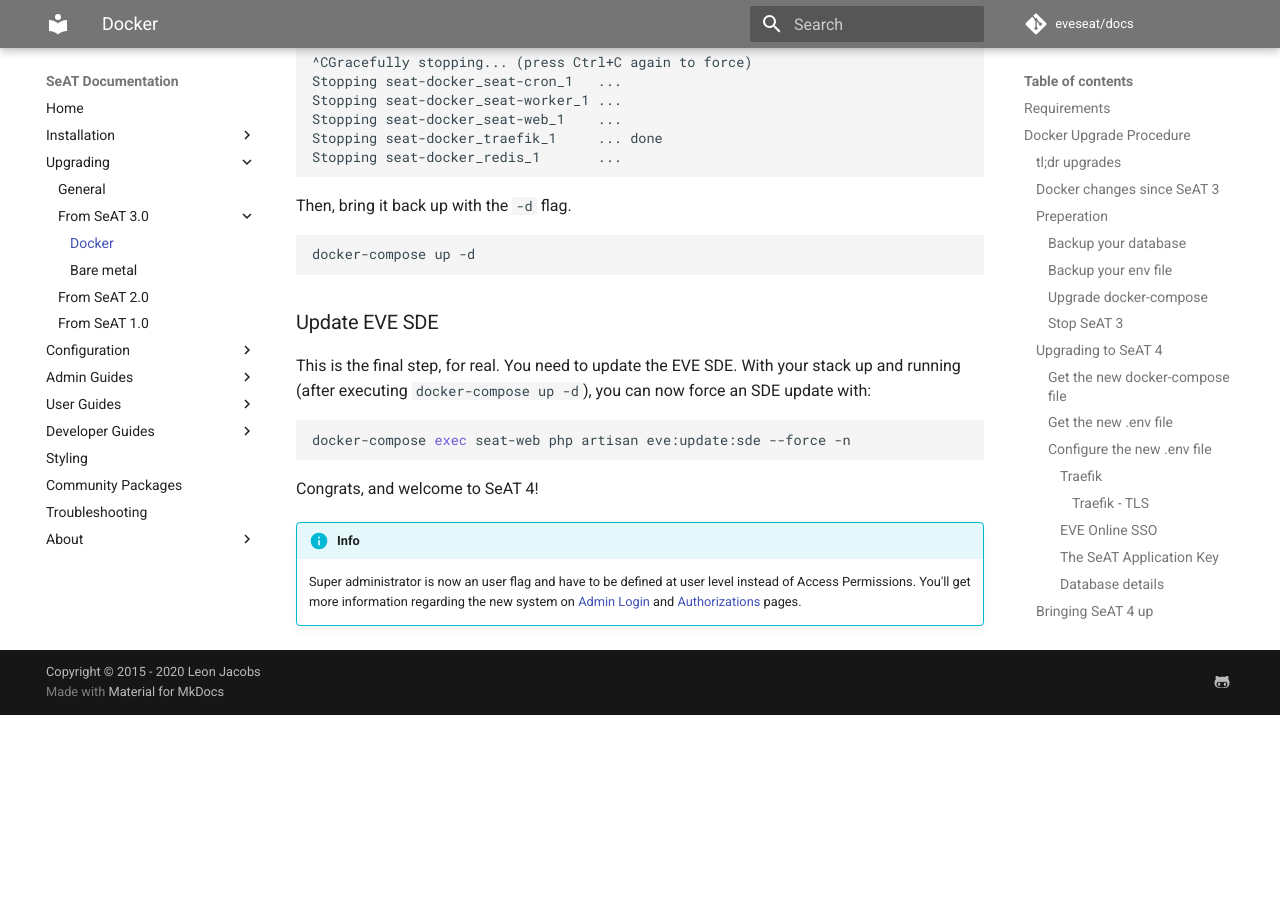
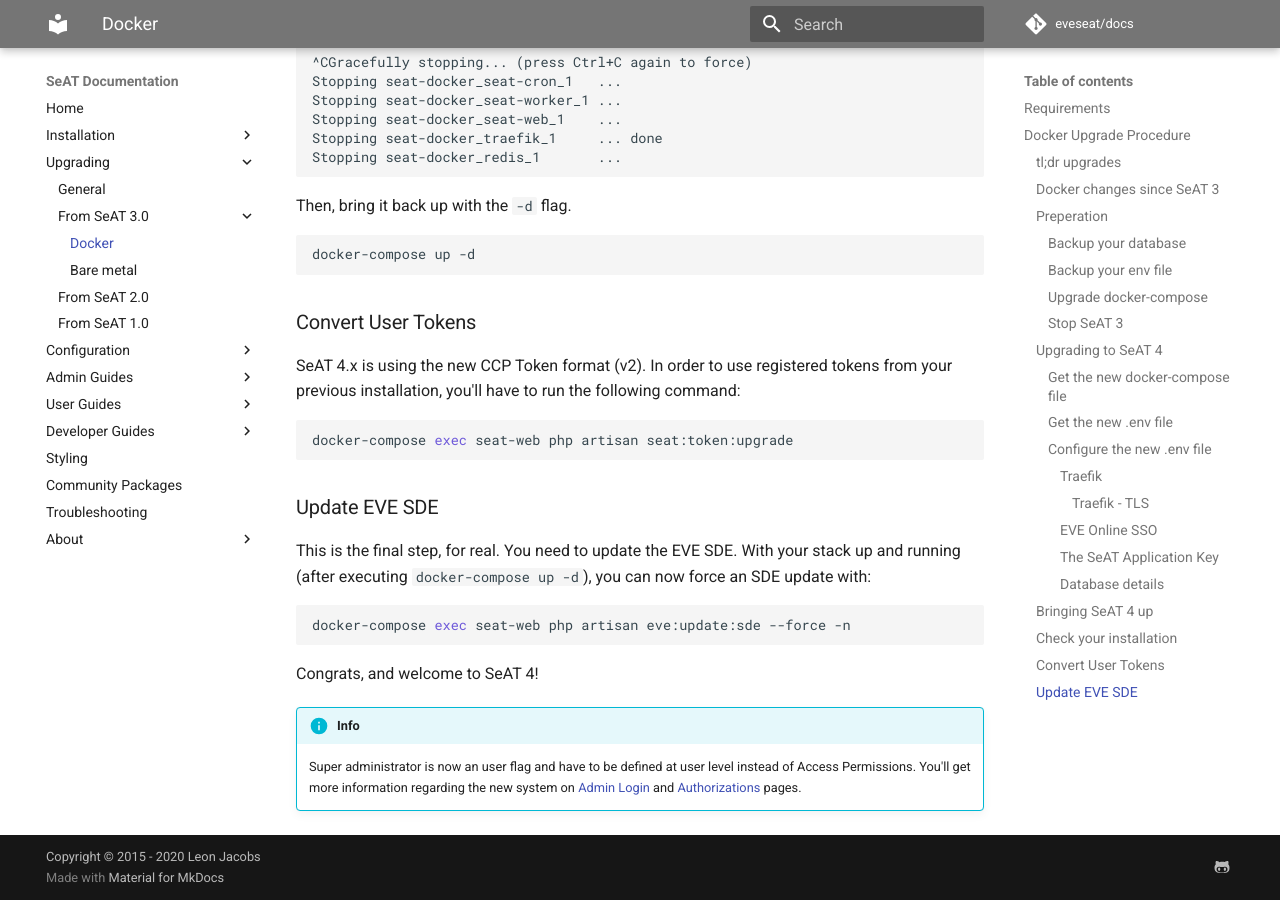
Before and after one commit to zenobio93/seat-docs, an MkDocs documentation site: the page built from docs/upgrading/from_seat_3_0/docker.md, in a window 1280 px wide and 900 px high, scrolled down 8025 px. Built offline with MkDocs 1.6.1 and Material for MkDocs 9.7.7, drawn with Linux system fonts in a browser that asks for light colours; comment, search, counter and statistics services are not loaded; before the commit the page ends 8740 px from its top, so only the background shows below that.

Commit message:
docs: add token conversion part

````diff
--- a/docs/upgrading/from_seat_3_0/docker.md
+++ b/docs/upgrading/from_seat_3_0/docker.md
@@ -301,6 +301,15 @@
 docker-compose up -d
 ```
 
+### Convert User Tokens
+
+SeAT 4.x is using the new CCP Token format (v2). In order to use registered tokens from your previous installation,
+you'll have to run the following command:
+
+```bash
+docker-compose exec seat-web php artisan seat:token:upgrade
+```
+
 ### Update EVE SDE
 
 This is the final step, for real. You need to update the EVE SDE. With your stack up and running (after executing `docker-compose up -d`), you can now force an SDE update with:
````
Also changed, not shown: docs/upgrading/from_seat_3_0/bare_metal.md (+6 -0 lines).
